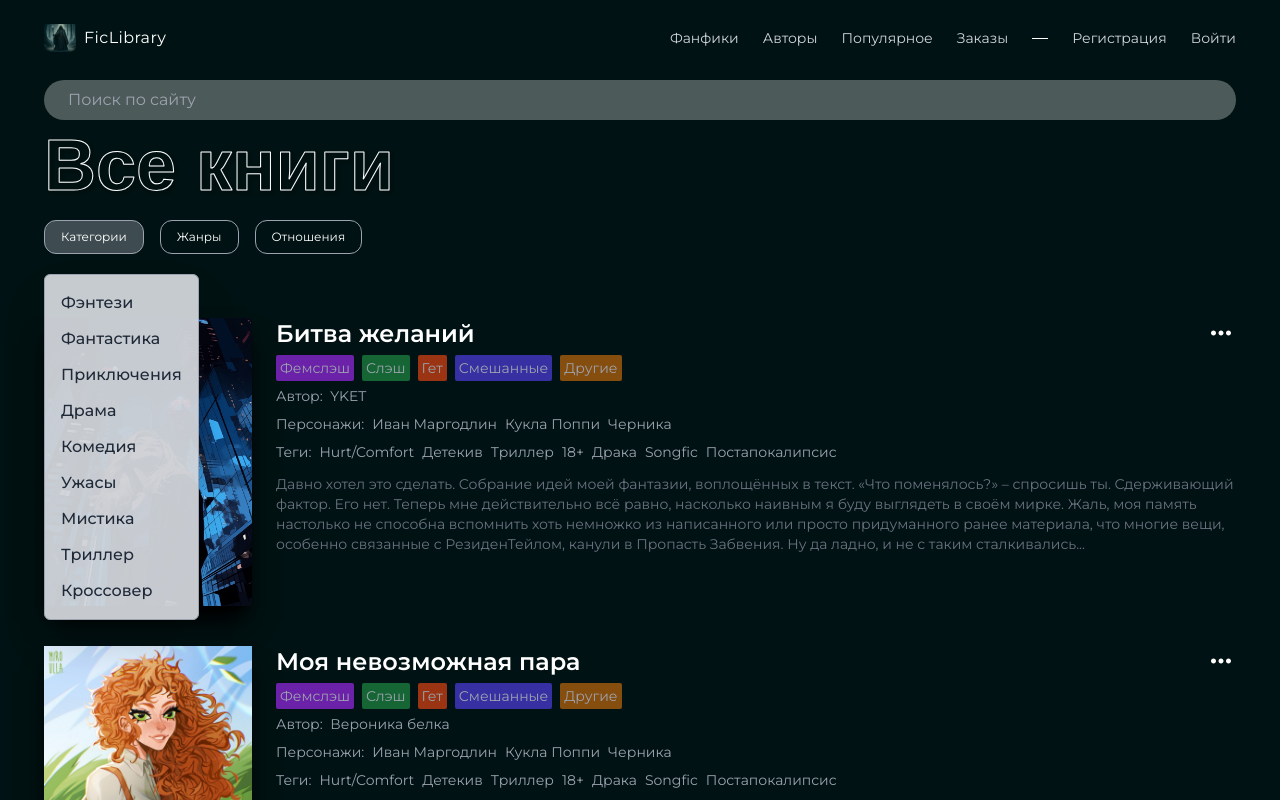
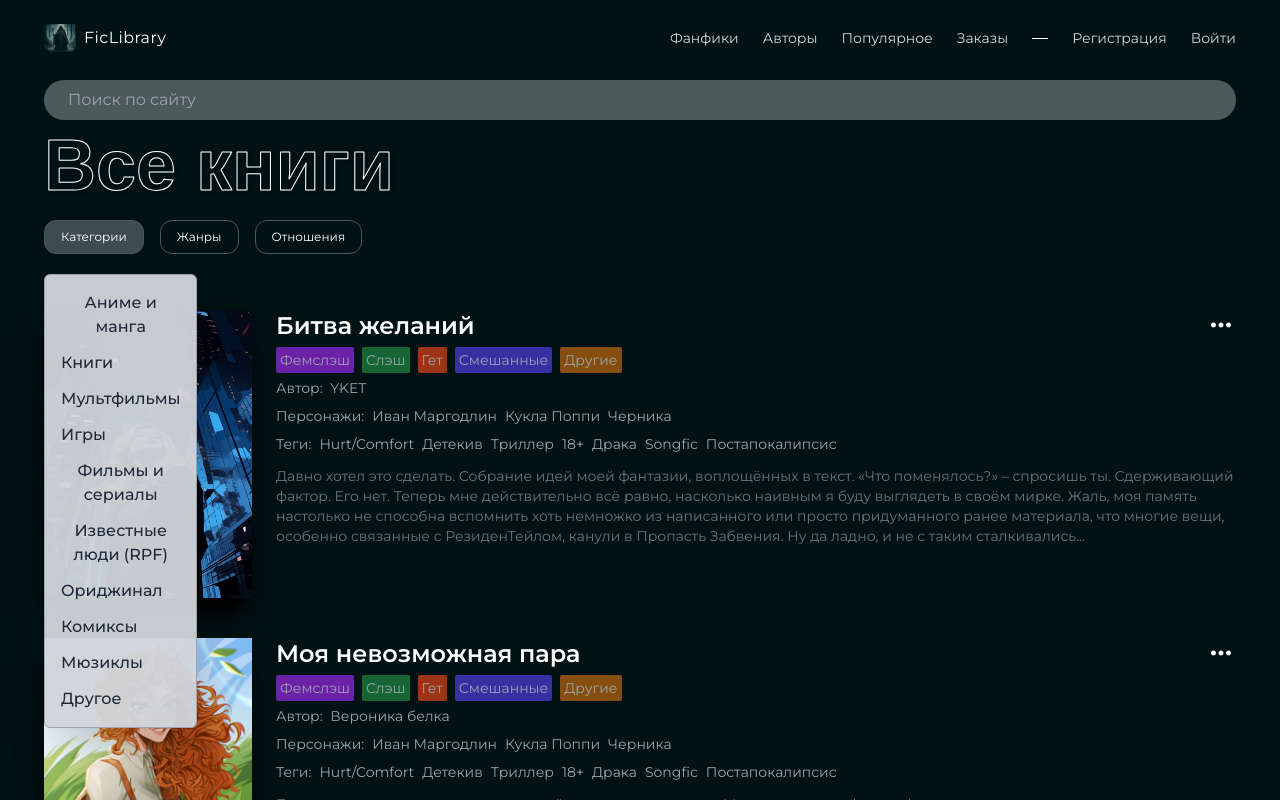
Before and after one commit to denniztr/poetry-blog, a Next.js app: page /fanfiction in a window 1280 px wide. Both pictures are taken after a click on the button "Категории". Shown: the top 800 px of the page. Built offline with nearby package versions, Linux system fonts and the light colour scheme.

Commit message:
refactoring: sorting component, getting the real data

```diff
--- a/app/components/Selector.tsx
+++ b/app/components/Selector.tsx
@@ -1,10 +1,25 @@
-import { SelectorItem } from "./ui/select"
+'use client';
+
+import useFilter from '@/app/hooks/useGetFilters';
+import SelectorItem  from './ui/select';
 
 export default function Selector() {
+  const filters = useFilter();
 
   return (
-    <section className="pb-16">
-      <SelectorItem />
+    <section
+      className="
+        pb-14
+        flex
+        items-center
+        justify-between
+        md:justify-start
+        md: gap-4
+      "
+    >
+      {filters.map((filter, index) => (
+         <SelectorItem key={index} {...filter} />
+      ))}
     </section>
-  )
+  );
 }
--- a/app/components/SortingPopUp.tsx
+++ b/app/components/SortingPopUp.tsx
@@ -1,30 +1,33 @@
-'use client';
+'use client'
 
-import genres from '@/app/mockdata/genres';
 import clsx from 'clsx';
 
 interface SortingPopUpProps {
   setSelectedFilters: React.Dispatch<React.SetStateAction<string[]>>;
   selectedFilters: string[];
+  options: string[];
 }
 
 const SortingPopUp: React.FC<SortingPopUpProps> = ({
   setSelectedFilters,
   selectedFilters,
+  options
 }) => {
-  const handleClick = (label: string) => {
-    setSelectedFilters((prevLabel) => {
-      if (prevLabel.includes(label)) {
-        return prevLabel.filter((el) => el !== label);
+
+
+  const handleClick = (option: string) => {
+    setSelectedFilters((prevOption) => {
+      if (prevOption.includes(option)) {
+        return prevOption.filter((el) => el !== option);
       }
-      return [...prevLabel, label];
+      return [...prevOption, option];
     });
   };
 
   return (
     <div className="absolute mt-5 p-4 bg-gray-300/95 rounded-md shadow-2xl z-10 border border-gray-400">
       <ul className="space-y-3 text-gray-800">
-        {genres?.map((genre, index) => (
+        {options?.map((option, index) => (
           <li key={index}>
             <button
               className={clsx(
@@ -32,11 +35,11 @@ const SortingPopUp: React.FC<SortingPopUpProps> = ({
                 hover:underline
                 font-[500]
               `,
-                selectedFilters.includes(genre.label) && 'text-rose-800 underline'
+                selectedFilters.includes(option) && 'text-rose-800 underline'
               )}
-              onClick={() => handleClick(genre.label)}
+              onClick={() => handleClick(option)}
             >
-              {genre.label}
+              {option}
             </button>
           </li>
         ))}
--- a/app/components/ui/select.tsx
+++ b/app/components/ui/select.tsx
@@ -3,52 +3,23 @@
 import { useState, useEffect, useRef } from 'react';
 
 import SortingPopUp from '@/app/components/SortingPopUp';
-import SelectedFilters from '@/app/components/SelectedFilters';
 
 import clsx from 'clsx';
 
-export const SelectorItem = () => {
+
+interface SelectorItemProps {
+  label: string;
+  options: string[];
+}
+
+const SelectorItem: React.FC<SelectorItemProps> = (filter) => {
+  const { label, options } = filter;
+
   const [isOpen, setIsOpen] = useState<string | null>(null);
   const [isButtonActive, setIsButtonActive] = useState<string | null>(null);
   const [selectedFilters, setSelectedFilters] = useState<string[]>([]);
 
-  const categoryRef = useRef<HTMLDivElement | null>(null);
-  const genreRef = useRef<HTMLDivElement | null>(null);
-  const relationRef = useRef<HTMLDivElement | null>(null);
-
-  const togglePopup = (popupType: string) => {
-    setIsOpen(isOpen === popupType ? null : popupType);
-    setIsButtonActive(isButtonActive === popupType ? null : popupType);
-  };
-
-  const handleClickOutside = (event: globalThis.MouseEvent) => {
-    if (
-      isOpen === 'category' &&
-      categoryRef.current &&
-      !categoryRef.current.contains(event.target as Node)
-    ) {
-      setIsOpen(null);
-      setIsButtonActive(null);
-    }
-
-    if (
-      isOpen === 'genre' &&
-      genreRef.current &&
-      !genreRef.current.contains(event.target as Node)
-    ) {
-      setIsOpen(null);
-      setIsButtonActive(null);
-    }
-
-    if (
-      isOpen === 'relation' &&
-      relationRef.current &&
-      !relationRef.current.contains(event.target as Node)
-    ) {
-      setIsOpen(null);
-      setIsButtonActive(null);
-    }
-  };
+  const popupRef = useRef<HTMLDivElement | null>(null);
 
   useEffect(() => {
     document.addEventListener('mousedown', handleClickOutside);
@@ -56,122 +27,59 @@ export const SelectorItem = () => {
     return () => document.removeEventListener('mousedown', handleClickOutside);
   }, [isOpen]);
 
-  const removeFilterItem = (filterItem: string) => {
-    if (filterItem) {
-      setSelectedFilters((prevFilters) => {
-        return prevFilters.filter((filter) => filter !== filterItem);
-      });
+  const handleClickOutside = (event: globalThis.MouseEvent) => {
+    if (isOpen === label && popupRef.current && !popupRef.current.contains(event.target as Node)) {
+      setIsOpen(null);
+      setIsButtonActive(null);
     }
+  }
+
+  const togglePopup = (popupType: string) => {
+    setIsOpen(isOpen === popupType ? null : popupType);
+    setIsButtonActive(isButtonActive === popupType ? null : popupType);
   };
 
+
   return (
-    <>
-      <section
-        className="
-          flex
-          items-center
-          justify-between
-          sm:justify-start
-          sm:gap-4
-        ">
-        <div className="relative" ref={categoryRef}>
+      <div
+        ref={popupRef}
+        className="relative"
+      >
         <button
-            onClick={() => togglePopup('category')}
+          onClick={() => togglePopup(label)}
           className={clsx(
             `
+              text-xs
               py-2
               px-4
               border
-                border-gray-400
+              border-gray-600
               rounded-xl
               transition-all
               duration-300
-                hover:bg-gray-400/40
-                text-xs
+              hover:bg-gray-500/40
             `,
-              isButtonActive === 'category' && 'bg-gray-400/40'
+            isButtonActive === label  && 'bg-gray-400/40'
           )}
         >
-            Категории
+          {label}
         </button>
         {selectedFilters.length !== 0 && (
-            <div className="absolute inline-block h-5 w-5 bg-rose-800 shadow-xl rounded-full -top-3 -right-1 cursor-pointer transition-all duration-300 hover:bg-rose-700">
+          <div className="absolute inline-block h-6 w-6 bg-rose-800 shadow-xl rounded-full -top-3 -right-1 cursor-pointer transition-all duration-300 hover:bg-rose-700">
             <span className="text-sm text-white absolute top-1/2 left-1/2 -translate-x-1/2 -translate-y-1/2">
               {selectedFilters.length}
             </span>
           </div>
         )}
-          {isOpen === 'category' && (
-            <SortingPopUp selectedFilters={selectedFilters} setSelectedFilters={setSelectedFilters} />
+        {isOpen === label && (
+          <SortingPopUp
+            options={options}
+            selectedFilters={selectedFilters}
+            setSelectedFilters={setSelectedFilters}
+          />
         )}
       </div>
-
-        <div className="relative" ref={genreRef}>
-          <button
-            onClick={() => togglePopup('genre')}
-            className={clsx(
-              `
-                py-2
-                px-4
-                border
-                border-gray-400
-                rounded-xl
-                transition-all
-                duration-300
-                hover:bg-gray-400/40
-                text-xs
-                `,
-              isButtonActive === 'genre' && 'bg-gray-400/40'
-            )}
-          >
-            Жанры
-          </button>
-          {/* <div className="absolute inline-block h-6 w-6 bg-white/80 shadow-xl rounded-full -top-3 -right-1 cursor-pointer transition-all duration-300 hover:bg-rose-700">
-          <span className="text-gray-800 absolute top-1/2 left-1/2 -translate-x-1/2 -translate-y-1/2">
-            3
-          </span>
-        </div> */}
-          {isOpen === 'genre' && (
-            <SortingPopUp selectedFilters={selectedFilters} setSelectedFilters={setSelectedFilters} />
-          )}
-        </div>
-
-        <div className="relative" ref={relationRef}>
-          <button
-            onClick={() => togglePopup('relation')}
-            className={clsx(
-              `
-              py-2
-              px-4
-              border
-              border-gray-400
-              rounded-xl
-              transition-all
-              duration-300
-              hover:bg-gray-400/40
-              text-xs
-              `,
-              isButtonActive === 'relation' && 'bg-gray-400/40'
-            )}
-          >
-            Отношения
-          </button>
-          {isOpen === 'relation' && (
-            <SortingPopUp selectedFilters={selectedFilters} setSelectedFilters={setSelectedFilters} />
-          )}
-        </div>
-        {/* <form className="absolute right-0 space-x-3">
-          <label htmlFor="">Сортировать по: </label>
-          <select className="bg-transparent cursor-pointer text-gray-400">
-            <option value="popularity">популярности</option>
-            <option value="date">дате публикации</option>
-          </select>
-        </form> */}
-      </section>
-      <SelectedFilters
-        filterItems={selectedFilters}
-        handleClick={removeFilterItem}
-      />
-    </>
   );
 };
+
+export default SelectorItem;
--- /dev/null
+++ b/app/hooks/useGetFilters.tsx
@@ -0,0 +1,52 @@
+import { useMemo } from 'react';
+
+const useGetFilters = () => {
+  const filters = useMemo(
+    () => [
+      {
+        label: 'Категории',
+        options: [
+          'Аниме и манга',
+          'Книги',
+          'Мультфильмы',
+          'Игры',
+          'Фильмы и сериалы',
+          'Известные люди (RPF)',
+          'Ориджинал',
+          'Комиксы',
+          'Мюзиклы',
+          'Другое',
+        ],
+      },
+      {
+        label: 'Жанры',
+        options: [
+          'Фэнтези',
+          'Фантастика',
+          'Приключения',
+          'Драма',
+          'Комедия',
+          'Ужасы',
+          'Мистика',
+          'Триллер',
+          'Кроссовер',
+        ],
+      },
+      {
+        label: 'Отношения',
+        options: [
+          "Джен",
+          "Гет",
+          "Слэш",
+          "Фемслэш",
+          "Смешанные"
+        ]
+      },
+    ],
+    []
+  );
+
+  return filters;
+};
+
+export default useGetFilters;
```
Lines whose indentation alone changed are shown as unchanged.
